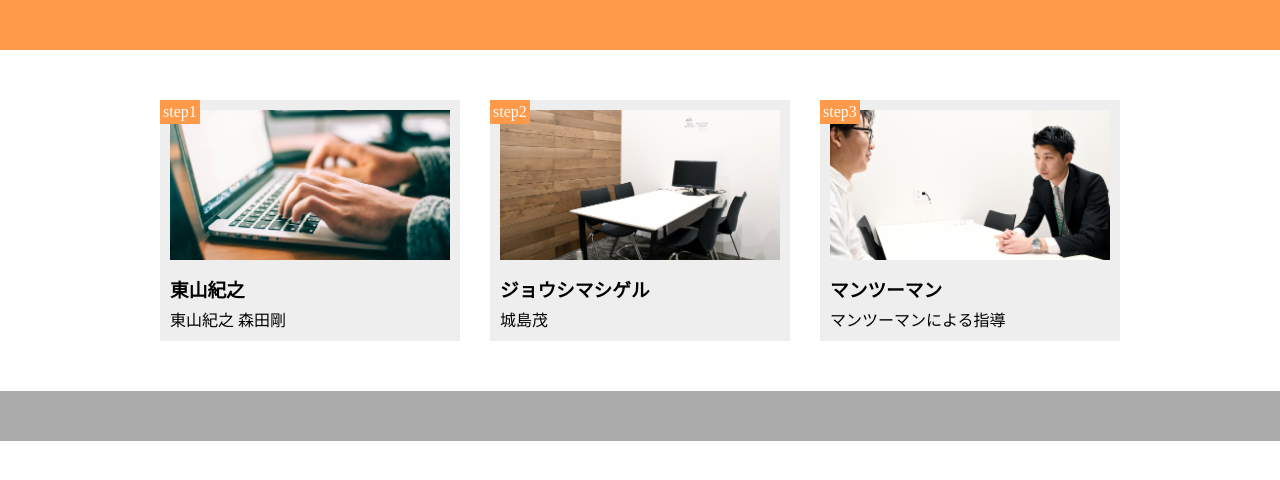
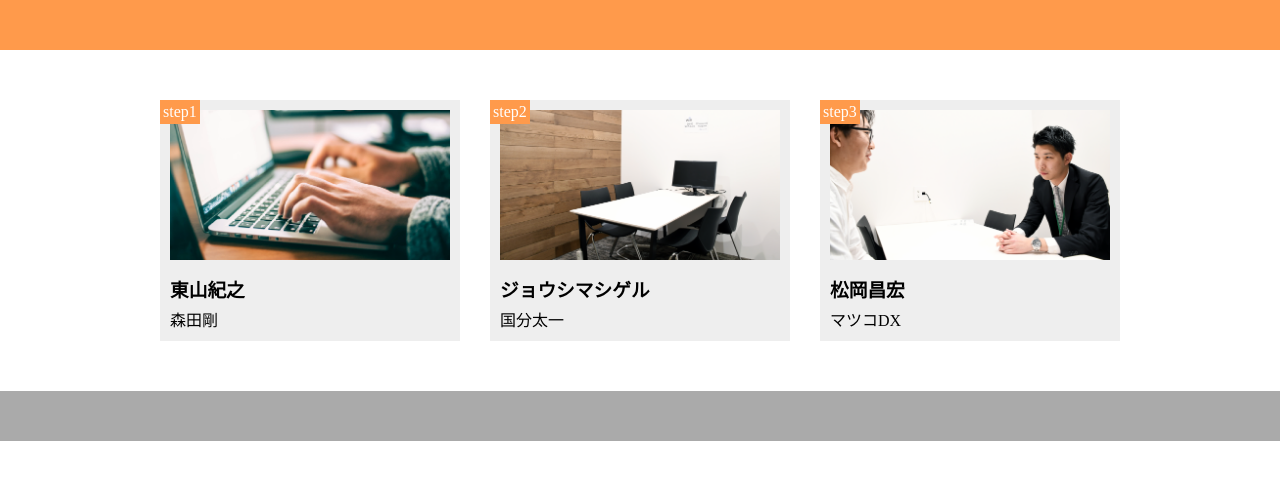
Before and after one commit to bz4552/git-practice, a plain HTML site: page index.html in a window 1280 px wide. Drawn offline with Linux system fonts and the light colour scheme.

Commit message:
Update index.html

```diff
--- a/index.html
+++ b/index.html
@@ -15,7 +15,7 @@
         <span class="step-num">step1</span>
         <h3 class="title">東山紀之</h3>
         <p class="text">
-東山紀之 森田剛
+          森田剛
         </p>
       </div>
       <div class="step-box">
@@ -23,15 +23,15 @@
         <span class="step-num">step2</span>
         <h3 class="title">ジョウシマシゲル</h3>
         <p class="text">
-          城島茂
+          国分太一
         </p>
       </div>
       <div class="step-box">
         <div class="step-img3"></div>
         <span class="step-num">step3</span>
-        <h3 class="title">マンツーマン</h3>
+        <h3 class="title">松岡昌宏</h3>
         <p class="text">
-          マンツーマンによる指導
+          マツコDX
         </p>
       </div>
     </main>
```
